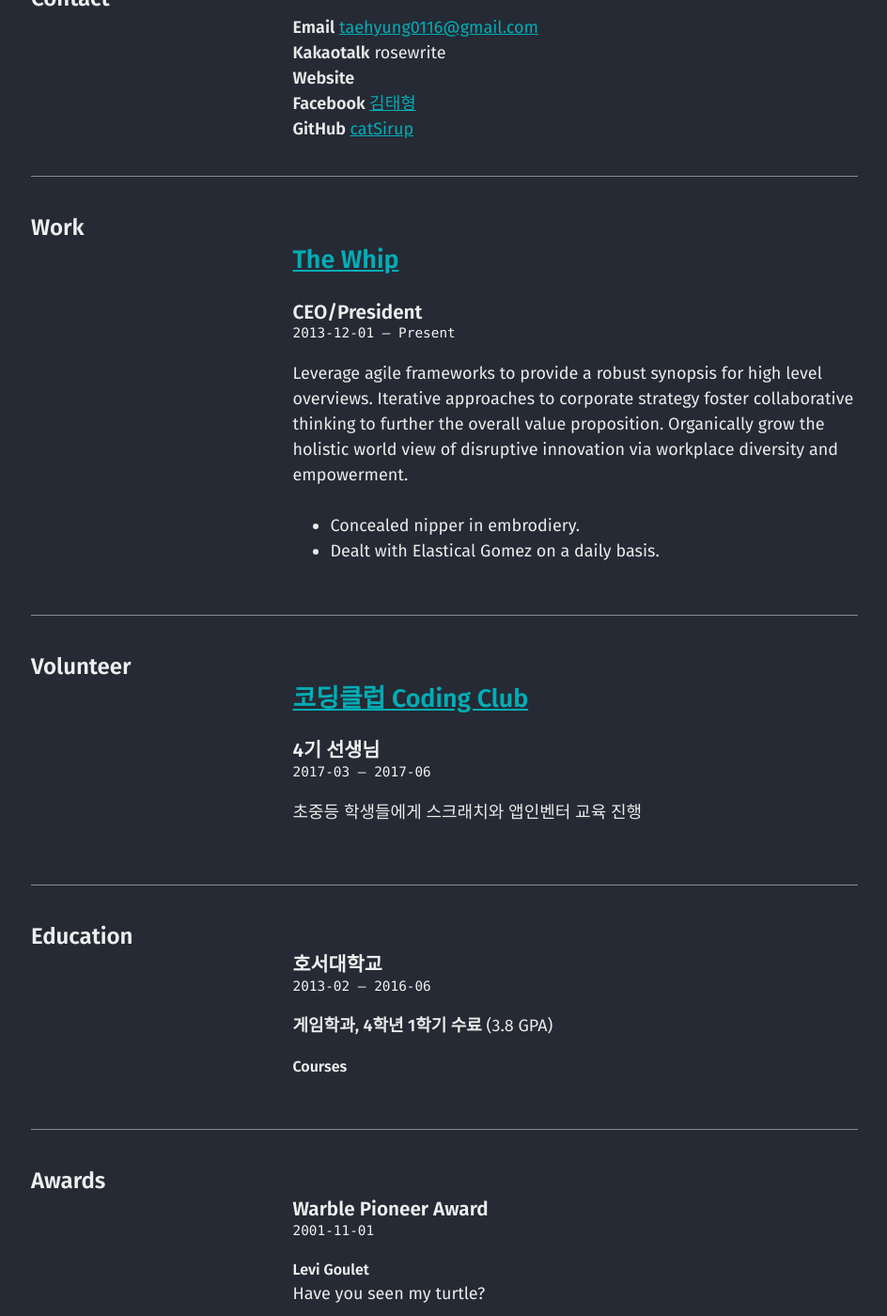
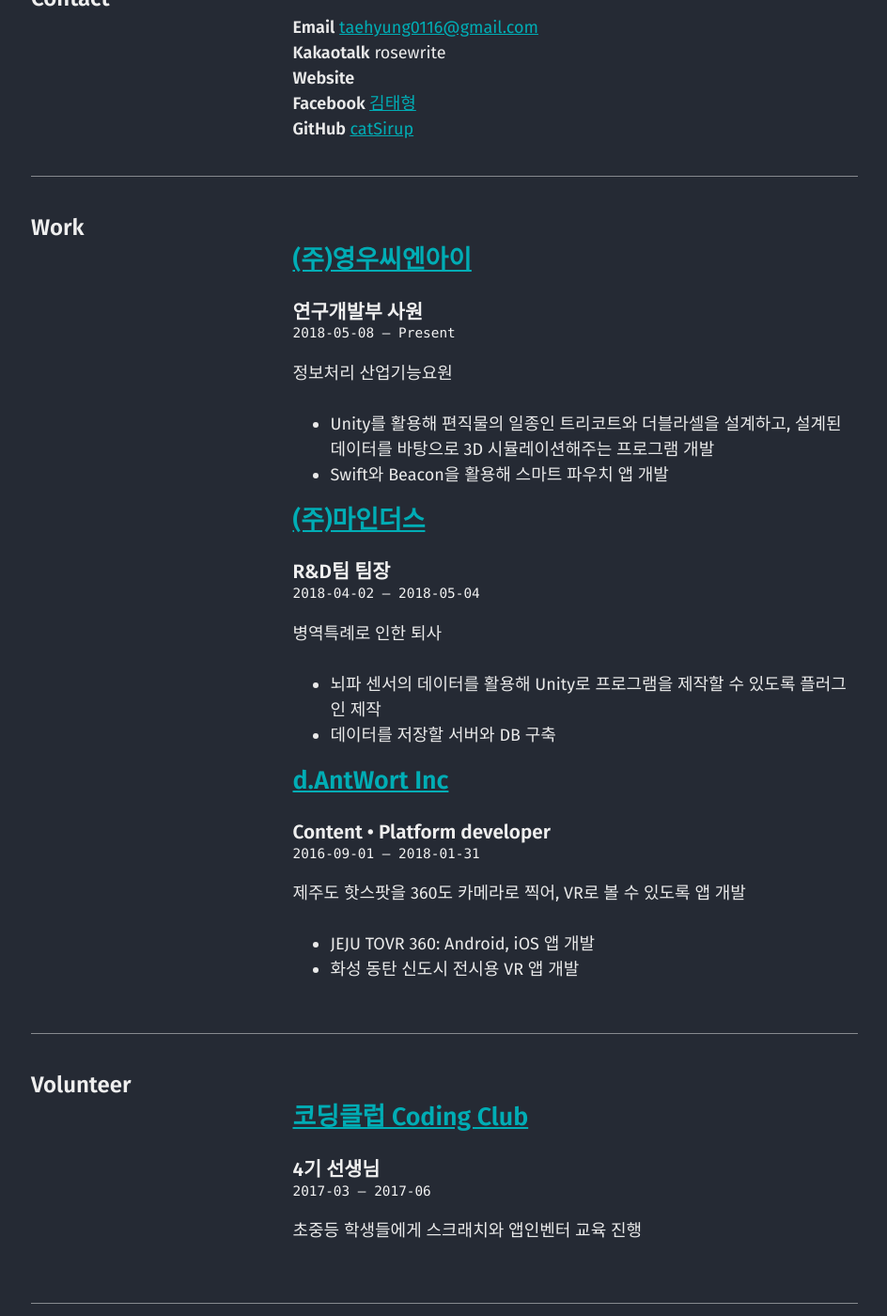
Before and after one commit to mmistakes/jekyll-theme-basically-basic, a Jekyll site: the page built from cv.md, in a window 1280 px wide and 1400 px high, scrolled down 455 px. Shown: the whole window at 94% size, without its empty margins (39-983 px from the left). Built offline with Jekyll 4.4.1, drawn with Linux system fonts in a browser that asks for light colours.

Commit message:
Update _data/cv.json

```diff
--- a/_data/cv.json
+++ b/_data/cv.json
@@ -29,15 +29,39 @@
   },
   "work": [
     {
-      "company": "The Whip",
-      "position": "CEO/President",
-      "website": "https://thewh.ip",
-      "startDate": "2013-12-01",
+      "company": "(주)영우씨엔아이",
+      "position": "연구개발부 사원",
+      "website": "http://www.texclub.com/",
+      "startDate": "2018-05-08",
       "endDate": "",
-      "summary": "Leverage agile frameworks to provide a robust synopsis for high level overviews. Iterative approaches to corporate strategy foster collaborative thinking to further the overall value proposition. Organically grow the holistic world view of disruptive innovation via workplace diversity and empowerment.",
+      "summary": "정보처리 산업기능요원",
       "highlights": [
-        "Concealed nipper in embrodiery.",
-        "Dealt with Elastical Gomez on a daily basis."
+        "Unity를 활용해 편직물의 일종인 트리코트와 더블라셀을 설계하고, 설계된 데이터를 바탕으로 3D 시뮬레이션해주는 프로그램 개발",
+        "Swift와 Beacon을 활용해 스마트 파우치 앱 개발"
+      ]
+    },
+    {
+      "company": "(주)마인더스",
+      "position": "R&D팀 팀장",
+      "website": "http://www.minders.co.kr/",
+      "startDate": "2018-04-02",
+      "endDate": "2018-05-04",
+      "summary": "병역특례로 인한 퇴사",
+      "highlights": [
+        "뇌파 센서의 데이터를 활용해 Unity로 프로그램을 제작할 수 있도록 플러그인 제작",
+        "데이터를 저장할 서버와 DB 구축"
+      ]
+    },
+    {
+      "company": "d.AntWort Inc",
+      "position": "Content • Platform developer",
+      "website": "http://www.d-antwort.com/",
+      "startDate": "2016-09-01",
+      "endDate": "2018-01-31",
+      "summary": "제주도 핫스팟을 360도 카메라로 찍어, VR로 볼 수 있도록 앱 개발",
+      "highlights": [
+        "JEJU TOVR 360: Android, iOS 앱 개발",
+        "화성 동탄 신도시 전시용 VR 앱 개발"
       ]
     }
   ],
```
